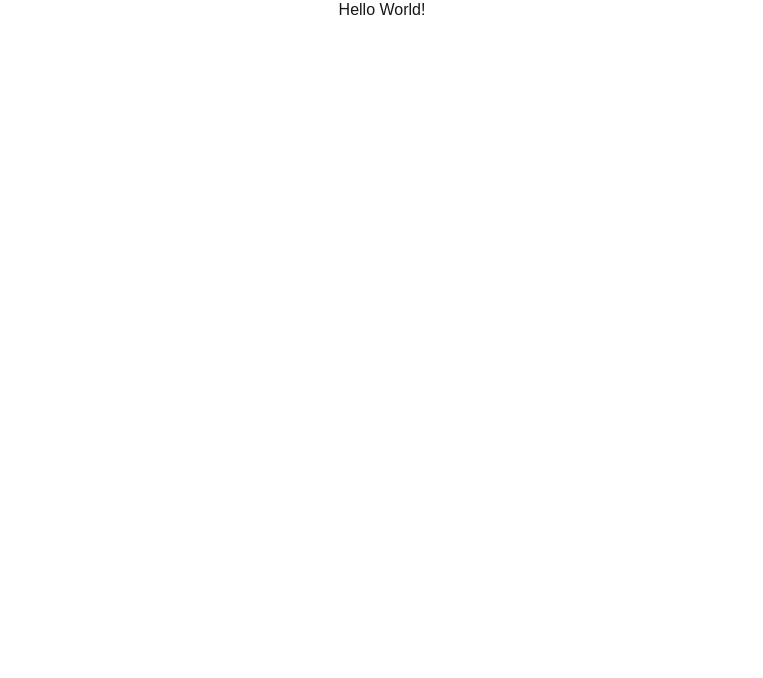
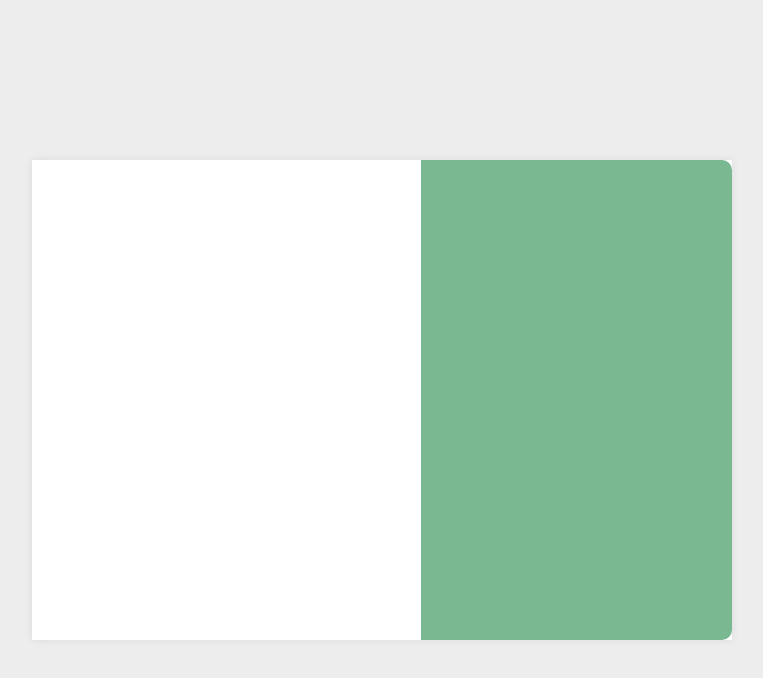
Before and after one commit to m1rageLA/simple-task-project, a Next.js app: page / in a window 1280 px wide. Shown: the top 678 px of the page, without its empty margins (258-1021 px from the left). Built offline with nearby package versions, Linux system fonts and the light colour scheme.

Commit message:
feat: add login block with styles (empty)

```diff
--- a/src/app/pages/LoginPage.tsx
+++ b/src/app/pages/LoginPage.tsx
@@ -3,12 +3,13 @@ import styles from "../styles/page.module.css";
 
 type Props = {}
 
-export default function LoginPage({}: Props) {
+export default function LoginPage({ }: Props) {
   return (
     <div className={styles.page}>
-      <main>
-        <p>Hello World!</p>
-      </main>
+      <div className={styles.login}>
+        <div className={styles.loginContent}></div>
+        <div className={styles.loginSideImage}></div>
+      </div>
     </div>
   )
 }
--- a/src/app/styles/page.module.css
+++ b/src/app/styles/page.module.css
@@ -1,14 +1,42 @@
 .page {
   display: grid;
-  grid-template-rows: 20px 1fr 20px;
+  grid-template-columns: 20px 1fr 20px;
   align-items: center;
-  justify-items: center;
-  min-height: 100svh;
+  justify-content: center;
+  background-color: #ededed;
+  height: 100vh;
 }
 
-.main {
+.login {
+  display: grid;
+  width: 700px;
+  height: 60%;
+  grid-template-columns: 1fr 0.8fr;
+  grid-column: 2;
+  margin: auto;
+  border-radius: 10;
+  background-color: #ffffff;
+  box-shadow: 0 0 8px rgba(0, 0, 0, 0.079);
+  color: black;
+}
+
+.loginContent {
   display: flex;
   flex-direction: column;
-  gap: 32px;
-  /* grid-row-start: 2; */
+  border-radius: 10px 0 0 10px; /* left top, left bottom */
+  justify-content: center;
+  background-color: rgb(255, 255, 255);
+  width: 100%;
+  height: 100%;
+  padding: 20px;
 }
+
+.loginSideImage {
+  display: flex;
+  justify-content: center;
+  align-items: center;
+  border-radius: 0 10px 10px 0; /* right top, right bottom */
+  background-color: rgba(82, 163, 112, 0.765);
+  width: 100%;
+  height: 100%;
+}
```
Also changed, not shown: public/leaves.jpeg (added).
